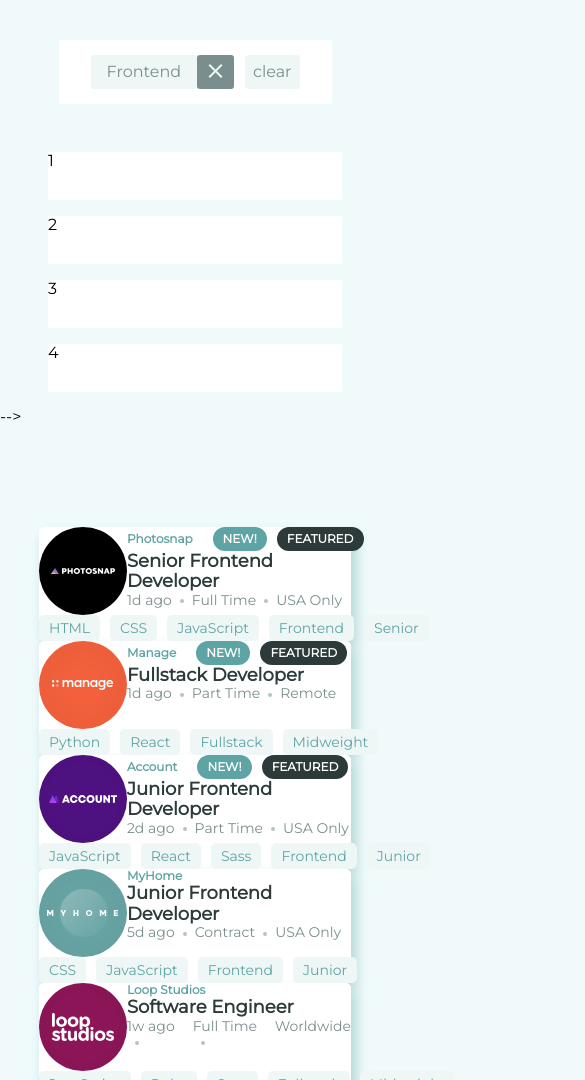
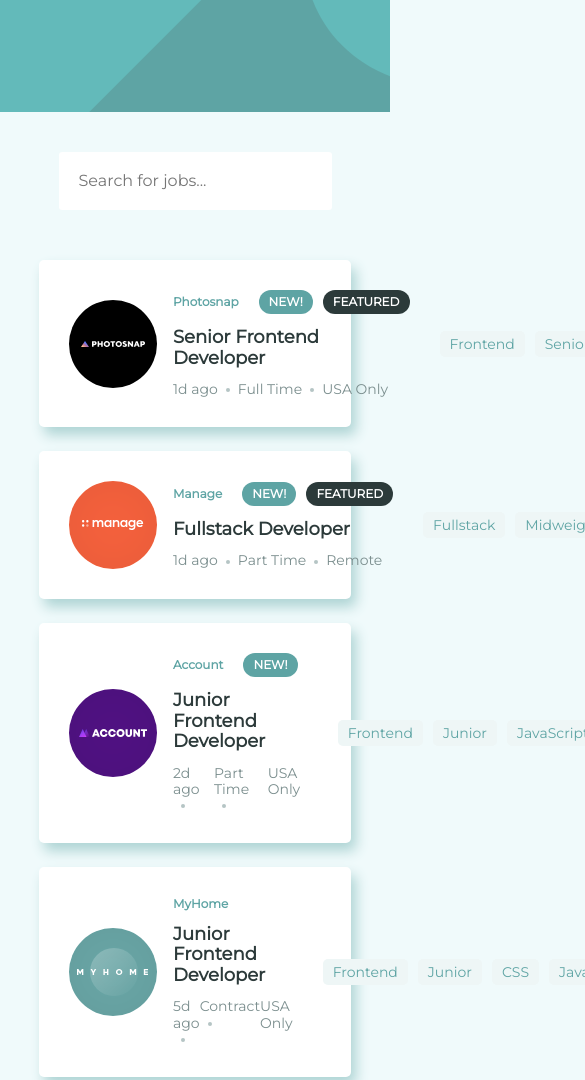
Before and after one commit to CICCC-WMAD-students/job-list-JSON, a plain HTML site: page src/index.html in a window 390 px wide. Shown: the top 1080 px of the page, 585 px wide, since content can reach past the window. Drawn offline with nearby package versions, Linux system fonts and the light colour scheme.

Commit message:
search filter and responsive done

```diff
--- a/src/css/fumina.scss
+++ b/src/css/fumina.scss
@@ -8,7 +8,7 @@ body {
   width: 100%;
 }
 .l-jobs {
-  padding: 100px 0;
+  padding: 50px 0;
   &__container {
     width: 80%;
     background-color: white;
@@ -98,8 +98,16 @@ body {
   }
 }
 
+.display {
+  display: block;
+}
+
+.none {
+  display: none;
+}
+
 //PC
-@media screen and (min-width: 768px) {
+@media screen and (min-width: 376px) {
   .l-header {
     background-image: url("../images/bg-header-desktop.svg");
     height: 7rem;
--- a/src/css/style.css
+++ b/src/css/style.css
@@ -20,35 +20,44 @@ body {
   width: 70%;
   background-color: rgb(255, 255, 255);
   border-radius: 0.2rem;
+  display: flex;
+  flex-wrap: wrap;
+  align-content: flex-start;
   align-items: center;
-  display: flex;
   justify-content: space-between;
-  padding: 15px 0px;
+  padding: 15px;
   margin-top: 2.5rem;
   margin-right: auto;
   margin-left: auto;
+  overflow-x: scroll;
 }
 
-.filter__field {
-  margin-left: 1rem;
-  font-size: 1rem;
-}
-
-.filter__element_container {
+.filter .tag {
+  height: 30px;
+  padding: 5px 6px;
   background-color: hsl(180, 31%, 95%);
   border-radius: 0.2rem;
   display: flex;
-  justify-content: space-around;
-  margin-left: 2rem;
+  align-items: center;
 }
 
-.filter__element_name {
+/* input */
+.filter__field {
+  padding: 5px;
+  font-size: 16px;
+  border: 0;
+  outline: none;
+  color: hsl(180, 8%, 52%);
+  flex: 1;
+}
+
+.filter span {
   color: hsl(180, 8%, 52%);
   font-size: 1rem;
   padding: 0.5rem 1rem;
 }
 
-.filter__element_delete {
+.filter i {
   background-color: hsl(180, 8%, 52%);
   border-radius: 0.2rem;
   text-align: center;
@@ -57,7 +66,7 @@ body {
   padding: 0.2rem 0.4rem 0.1rem;
 }
 
-.filter__element_delete:hover {
+.filter i:hover {
   background-color: hsl(180, 14%, 20%);
 }
 
@@ -69,17 +78,3 @@ body {
   padding: 0.5rem;
   font-size: 1rem;
 }
-
-.container {
-  margin: auto 3rem;
-  margin-top: 3rem;
-}
-.item-list {
-  margin-bottom: 1rem;
-  background-color: rgb(255, 255, 255);
-  list-style: none;
-  height: 3rem;
-}
-.item-list:hover {
-  border-left: 3px solid rgb(94, 164, 164);
-}
--- a/src/index.html
+++ b/src/index.html
@@ -14,7 +14,6 @@
       rel="stylesheet"
     />
     <link href="./css/style.css" rel="stylesheet" />
-    <link href="./css/grids.css" rel="stylesheet" />
     <link href="./css/fumina.css" rel="stylesheet" />
     <link href="./css/destyle.css" rel="stylesheet" />
     <link
@@ -22,41 +21,26 @@
       rel="stylesheet"
     />
     <meta name="viewport" content="width=device-width, initial-scale=1.0" />
-    <script src="./js/script.js"></script>
   </head>
   <body>
     <!-- <header class="header"></header> -->
-
     <header class="l-header"></header>
     <main>
-      <div class="filter">
-        <!-- <input
+      <!-- filter -->
+      <div class="filter" id="searchWrapper">
+        <input
           type="text"
+          name="searchBar"
+          id="searchBar"
           class="filter__field"
           placeholder="Search for jobs..."
-        /> -->
-        <div class="filter__element_container">
-          <div class="filter__element_name">Frontend</div>
-          <button class="filter__element_delete">
-            <span class="material-icons"> clear </span>
-          </button>
-        </div>
-        <button class="filter__clear_btn">
-          <span>clear</span>
-        </button>
+        />
       </div>
-
-      <div class="container">
-        <ul class="items">
-          <li class="item-list">1</li>
-          <li class="item-list">2</li>
-          <li class="item-list">3</li>
-          <li class="item-list">4</li>
-        </ul>
-      </div> -->
       <!-- json -->
-      <div class="l-jobs" id="jobsTable"></div>
+      <div id="jobsList" class="l-jobs"></div>
     </main>
     <footer></footer>
+
+    <script src="./js/app.js"></script>
   </body>
 </html>
--- /dev/null
+++ b/src/js/app.js
@@ -0,0 +1,164 @@
+"use strict";
+
+/*
+01_ get json data and output html
+*/
+
+const jobsList = document.getElementById("jobsList");
+const searchBar = document.getElementById("searchBar");
+let jobData = [];
+
+searchBar.addEventListener("keyup", (e) => {
+  const searchString = e.target.value.toLowerCase();
+
+  const filteredJobs = jobData.filter((job) => {
+    return (
+      job.role.toLowerCase().includes(searchString) ||
+      job.level.toLowerCase().includes(searchString)
+    );
+  });
+  displayJobs(filteredJobs);
+});
+
+const loadjobs = async () => {
+  try {
+    const res = await fetch("../../data.json");
+    jobData = await res.json();
+    displayJobs(jobData);
+  } catch (err) {
+    console.log(err);
+  }
+};
+
+const displayJobs = (jobs) => {
+  const htmlString = jobs
+    .map((job) => {
+      let display = "display";
+      let none = "none";
+      //arr
+      let language = job.language;
+
+      return `
+        <div class="l-jobs__container">
+            <div class="l-jobs__container__details">
+                <img src="${job.logo}" class="l-jobs__container__details__logo">
+                <div class="l-jobs__container__details__wrap">
+                    <ul class="l-jobs__container__details__wrap__tags">
+                        <li class="l-jobs__container__details__wrap__tags__company">${
+                          job.company
+                        }</li>
+                        <li class="l-jobs__container__details__wrap__tags__new ${
+                          job.new ? display : none
+                        }">NEW!</li>
+                        <li class="l-jobs__container__details__wrap__tags__featured ${
+                          job.featured ? display : none
+                        }">FEATURED</li>
+                    </ul>
+                    <p class="l-jobs__container__details__wrap__position">${
+                      job.position
+                    }</p>
+                    <ul class="l-jobs__container__details__wrap__info">
+                        <li class="l-jobs__container__details__wrap__info__posted">${
+                          job.postedAt
+                        }</li>
+                        <li class="l-jobs__container__details__wrap__info__contract">${
+                          job.contract
+                        }</li>
+                        <li class="l-jobs__container__details__wrap__info__location">${
+                          job.location
+                        }</li>
+                    </ul>
+                </div>
+            </div>
+            <ul class="l-jobs__container__skills">
+                <li class="l-jobs__container__skills__role">${job.role}</li>
+                <li class="l-jobs__container__skills__level">${job.level}</li>
+            </ul>
+        </div>
+        `;
+    })
+    .join("");
+  jobsList.innerHTML = htmlString;
+
+  for (let i = 0; i < jobs.length; i++) {
+    const parent = document.querySelectorAll(".l-jobs__container__skills")[i];
+    const languages = jobs[i].languages;
+    const tools = jobs[i].tools;
+
+    for (let j = 0; j < languages.length; j++) {
+      const li = document.createElement("li");
+      li.className = "l-jobs__container__skills__languages";
+      li.innerHTML = languages[j];
+      parent.appendChild(li);
+    }
+
+    for (let k = 0; k < tools.length; k++) {
+      const li = document.createElement("li");
+      li.className = "l-jobs__container__skills__tools";
+      li.innerHTML = tools[k];
+      parent.appendChild(li);
+    }
+  }
+};
+
+loadjobs();
+
+/*
+02_ Searching field
+*/
+
+const tagContainer = document.querySelector(".filter");
+const input = document.querySelector(".filter input");
+
+let tags = [];
+
+function createTag(label) {
+  const div = document.createElement("div");
+  div.setAttribute("class", "tag");
+  const span = document.createElement("span");
+  span.innerHTML = label;
+  const closeIcon = document.createElement("i");
+  closeIcon.innerHTML = "close";
+  closeIcon.setAttribute("class", "material-icons");
+  closeIcon.setAttribute("data-item", label);
+  div.appendChild(span);
+  div.appendChild(closeIcon);
+  return div;
+}
+
+function clearTags() {
+  document.querySelectorAll(".tag").forEach((tag) => {
+    tag.parentElement.removeChild(tag);
+  });
+}
+
+function addTags() {
+  clearTags();
+  tags
+    .slice()
+    .reverse()
+    .forEach((tag) => {
+      tagContainer.prepend(createTag(tag));
+    });
+}
+
+input.addEventListener("keyup", (e) => {
+  if (e.key === "Enter") {
+    e.target.value.split(",").forEach((tag) => {
+      tags.push(tag);
+    });
+
+    addTags();
+    input.value = "";
+  }
+});
+document.addEventListener("click", (e) => {
+  if (e.target.tagName === "I") {
+    const tagLabel = e.target.getAttribute("data-item");
+    const index = tags.indexOf(tagLabel);
+    tags = [...tags.slice(0, index), ...tags.slice(index + 1)];
+    addTags();
+  }
+});
+
+input.focus();
--- a/src/js/script.js
+++ /dev/null
@@ -1,131 +0,0 @@
-"use strict";
-
-/*
-01_ get json data and output html
-*/
-async function getJson() {
-  const response = await fetch("../../data.json");
-  const data = await response.json();
-
-  const jobsTable = document.getElementById("jobsTable");
-
-  //create jobCards
-  for (let i = 0; i < data.length; i++) {
-    const jobCard = document.createElement("div");
-    const jobDetails = document.createElement("div");
-    const jobSkills = document.createElement("ul");
-    const jobDetailsLogo = document.createElement("img");
-    const jobDetailsWrap = document.createElement("div");
-    const jobDetailsWrapTags = document.createElement("ul");
-    const jobDetailsWrapPosition = document.createElement("p");
-    const jobDetailsWrapInfo = document.createElement("ul");
-    const jobDetailsWrapTagsCompany = document.createElement("li");
-    const jobDetailsWrapTagsNew = document.createElement("li");
-    const jobDetailsWrapTagsFeatured = document.createElement("li");
-    const jobDetailsWrapInfoPostedAt = document.createElement("li");
-    const jobDetailsWrapInfoContract = document.createElement("li");
-    const jobDetailsWrapInfoLocation = document.createElement("li");
-    const jobSkillsRole = document.createElement("li");
-    const jobSkillsLevel = document.createElement("li");
-
-    jobDetailsLogo.src = data[i].logo;
-    jobDetailsWrapTagsCompany.textContent = data[i].company;
-    jobDetailsWrapTagsNew.innerHTML = "NEW!";
-    jobDetailsWrapTagsFeatured.innerHTML = "FEATURED";
-    jobDetailsWrapPosition.textContent = data[i].position;
-    jobDetailsWrapInfoPostedAt.textContent = data[i].postedAt;
-    jobDetailsWrapInfoContract.textContent = data[i].contract;
-    jobDetailsWrapInfoLocation.textContent = data[i].location;
-    jobSkillsRole.textContent = data[i].role;
-    jobSkillsLevel.textContent = data[i].level;
-
-    jobCard.className = "l-jobs__container";
-    jobDetails.className = "l-jobs__container__details";
-    jobSkills.className = "l-jobs__container__skills";
-    jobDetailsLogo.className = "l-jobs__container__details__logo";
-    jobDetailsWrap.className = "l-jobs__container__details__wrap";
-    jobDetailsWrapTags.className = "l-jobs__container__details__wrap__tags";
-    jobDetailsWrapPosition.className =
-      "l-jobs__container__details__wrap__position";
-    jobDetailsWrapInfo.className = "l-jobs__container__details__wrap__info";
-    jobDetailsWrapTagsCompany.className =
-      "l-jobs__container__details__wrap__tags__company";
-    jobDetailsWrapTagsNew.className =
-      "l-jobs__container__details__wrap__tags__new";
-    jobDetailsWrapTagsFeatured.className =
-      "l-jobs__container__details__wrap__tags__featured";
-    jobDetailsWrapPosition.className =
-      "l-jobs__container__details__wrap__position";
-    jobDetailsWrapInfoPostedAt.className =
-      "l-jobs__container__details__wrap__info__posted";
-    jobDetailsWrapInfoContract.className =
-      "l-jobs__container__details__wrap__info__contract";
-    jobDetailsWrapInfoLocation.className =
-      "l-jobs__container__details__wrap__info__location";
-    jobSkillsRole.className = "l-jobs__container__skills__role";
-    jobSkillsLevel.className = "l-jobs__container__skills__level";
-
-    const languages = data[i].languages;
-    for (let j = 0; j < languages.length; j++) {
-      const jobSkillslanguages = document.createElement("li");
-      jobSkillslanguages.textContent = languages[j];
-      jobSkills.appendChild(jobSkillslanguages);
-    }
-    const tools = data[i].tools;
-    for (let k = 0; k < tools.length; k++) {
-      const jobSkillsTools = document.createElement("li");
-      jobSkillsTools.textContent = tools[k];
-      jobSkills.appendChild(jobSkillsTools);
-    }
-
-    jobCard.appendChild(jobDetails);
-    jobCard.appendChild(jobSkills);
-    jobDetails.appendChild(jobDetailsLogo);
-    jobDetails.appendChild(jobDetailsWrap);
-    jobDetailsWrap.appendChild(jobDetailsWrapTags);
-    jobDetailsWrap.appendChild(jobDetailsWrapPosition);
-    jobDetailsWrap.appendChild(jobDetailsWrapInfo);
-    jobDetailsWrapTags.appendChild(jobDetailsWrapTagsCompany);
-    jobDetailsWrapInfo.appendChild(jobDetailsWrapInfoPostedAt);
-    jobDetailsWrapInfo.appendChild(jobDetailsWrapInfoContract);
-    jobDetailsWrapInfo.appendChild(jobDetailsWrapInfoLocation);
-    jobSkills.appendChild(jobSkillsRole);
-    jobSkills.appendChild(jobSkillsLevel);
-
-    if (data[i].new || data[i].featured) {
-      jobDetailsWrapTags.appendChild(jobDetailsWrapTagsNew);
-      jobDetailsWrapTags.appendChild(jobDetailsWrapTagsFeatured);
-    }
-    jobsTable.appendChild(jobCard);
-  }
-}
-getJson();
-
-/*
-02_ get input data from html and serch a job
-*/
-
-/*
-03_ sort by cliking on the tags
-*/
-
-//languages html-css-javascript-python-ruby
-const btnLanguages = document.querySelectorAll(".l-jobs__container__skills ul");
-
-let selected;
-
-// for (let i = 0; i < btnLanguages.length; i++) {
-//   btnLanguages[i].addEventListener('click', function() {
-
-//     selected = this.className;
-
-//     for (let j = 0; j < )
-
-//   })
-// }
-
-//tools
-
-//level
-
-//role
```
Also changed, not shown: src/css/fumina.css, src/css/grids.css (deleted), 1 other file.
